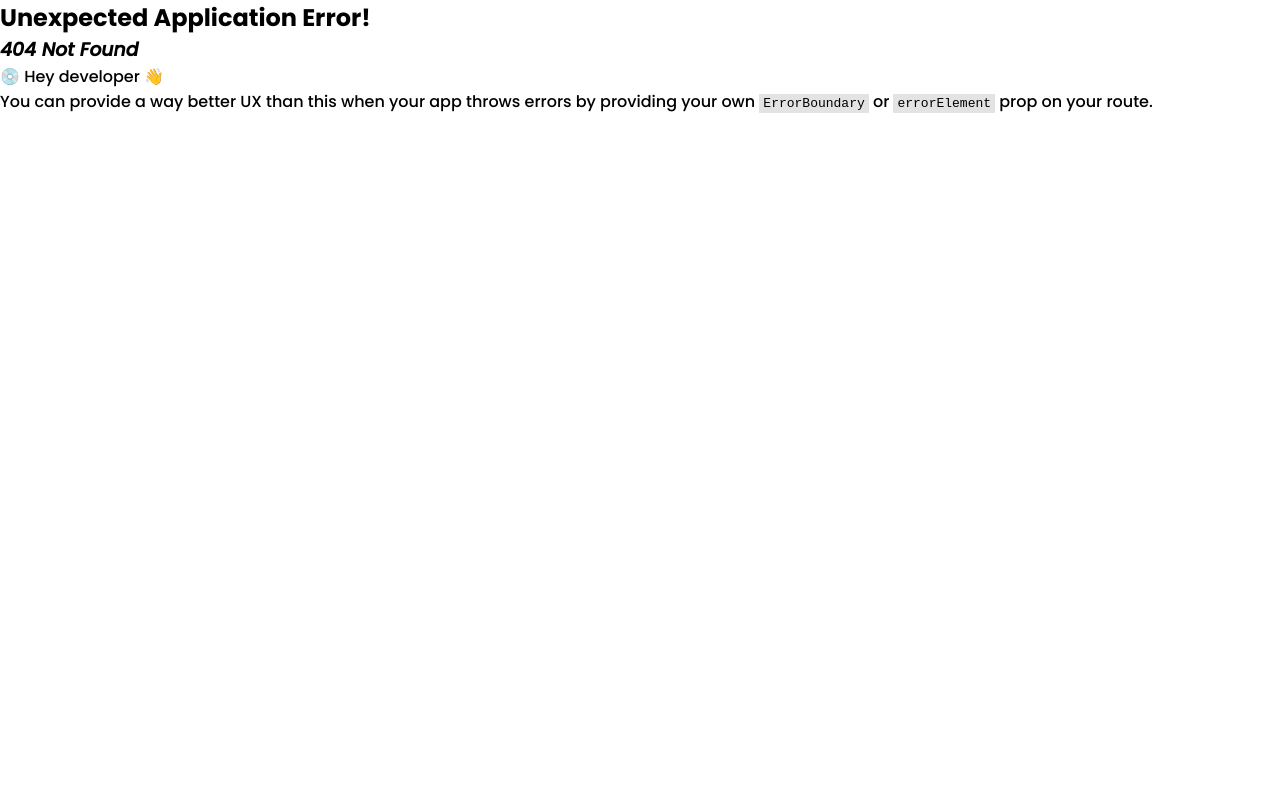
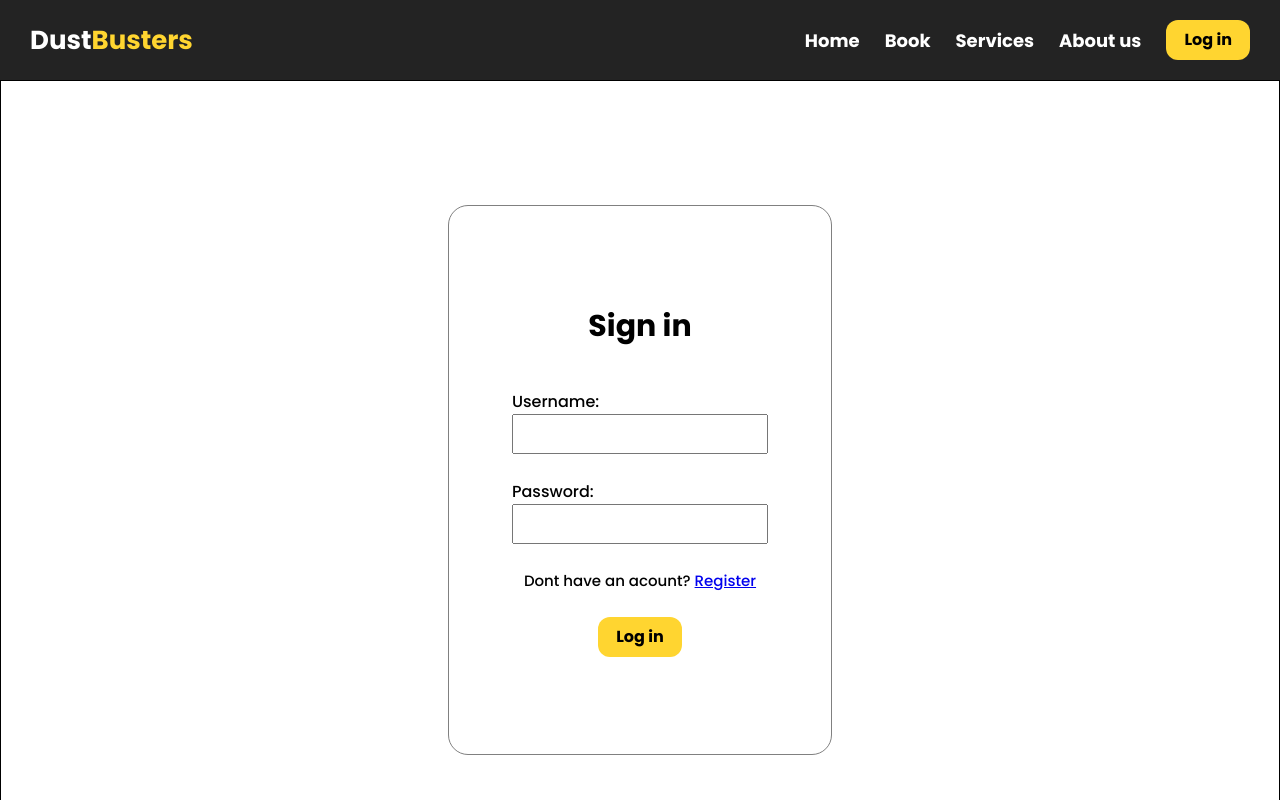
Before and after one commit to jonaelghid3y/DustBusters, a React (Vite) app: page /login in a window 1280 px wide. Before the commit this address had no page. Shown: the top 800 px of the page. Built offline with nearby package versions, Linux system fonts and the light colour scheme.

Commit message:
på början av login

```diff
--- a/src/Components/ImageDivs.css
+++ b/src/Components/ImageDivs.css
@@ -1,16 +1,19 @@
 @import url('https://fonts.googleapis.com/css2?family=Poppins:ital,wght@0,300;0,500;0,700;1,500&display=swap');
 
-.storybook-imageDivs--primary {
+.imageDiv{
     height: 300px;
     width: 300px;
     border-radius: 150px;
     box-shadow: 0px 0px 10px 0px rgba(0, 0, 0, 0.1);
     border: 4px solid #FFD530;
+    overflow: hidden;
+}
+
+.storybook-imageDivs--primary img {
+
     transition: 1s ease;
+    object-fit: cover;
 }
-/* .storybook-imageDivs--primary:hover{
-
-} */
 
 .storybook-imageDivs--small {
     height: 100px;
@@ -25,7 +28,6 @@
 }
 
 .storybook-imageDivs--large {
-
     height: 300px;
     width: 300px;
     border-radius: 150px;
--- a/src/Components/ImageDivs.jsx
+++ b/src/Components/ImageDivs.jsx
@@ -8,7 +8,11 @@ export const ImageDivs = ({ primary, src, size }) => {
     const mode = primary ? 'storybook-imageDivs--primary' : 'storybook-imageDivs--secondary';
     const sizeClass = `storybook-imageDivs--${size}`;
     return (
-        <motion.img className={`${mode} ${sizeClass}`} src={src} alt="Icon" />
+        <div className={`imageDiv ${mode}`}>
+
+            <motion.img whileHover={{scale:1.1}} className={` ${sizeClass}`} src={src} alt="Icon" />
+
+        </div>
     );
 };
 
--- a/src/Components/Nav.jsx
+++ b/src/Components/Nav.jsx
@@ -24,7 +24,7 @@ function Nav() {
                 <StyledLink to="/Services" className={`links ${location.pathname === "/Services" ? "active" : ""}`}>Services</StyledLink>
                 <StyledLink to="/Aboutus" className={`links ${location.pathname === "/Aboutus" ? "active" : ""}`}>About us</StyledLink>
 
-                <Link to="/Aboutus" id="linkButton"><Button primary size="small" label="Log in" /></Link>
+                <Link to="/login" id="linkButton"><Button primary size="small" label="Log in" /></Link>
             </StyledLänkcontainer>
         </StyledNav>
     )
--- /dev/null
+++ b/src/Pages/Login.jsx
@@ -0,0 +1,109 @@
+import React from 'react'
+import styled from 'styled-components'
+import { useState } from 'react';
+import { NavLink, Link, useLocation } from 'react-router-dom';
+import { FaBars } from 'react-icons/fa';
+
+import { Button } from '../Components/Button';
+import { motion } from 'framer-motion'
+
+function Login() {
+    return (
+        <StyledDiv>
+            <StyledReviewModal>
+                <StyledFormHeadline>
+                    Sign in
+                </StyledFormHeadline>
+                <StyledForm >
+                    <StyledFormDivs>
+                        <StyledLabel> Username:</StyledLabel>
+                        <StyledInput type="text" name='name' />
+                    </StyledFormDivs>
+                    <StyledFormDivs>
+                        <StyledLabel> Password:</StyledLabel>
+                        <StyledInput type="password" name='name' />
+                    </StyledFormDivs>
+                    <StyledP>Dont have an acount? <Link>Register</Link></StyledP>
+                    <Button primary size="small" label="Log in" />
+
+                </StyledForm>
+
+            </StyledReviewModal>
+        </StyledDiv>
+    )
+}
+const StyledDiv = styled.div`
+  width: 100%;
+  border: 1px solid black;
+  min-height: 100vh;
+  font-family: 'Poppins', sans-serif;
+  display: flex;
+  align-items: center;
+  justify-content: center;
+
+`
+const StyledReviewModal = styled(motion.div)`
+
+border: 1px solid gray;
+background-color: white;
+display: flex;
+align-items: center;
+justify-content: center;
+flex-direction: column;
+width: 30%;
+min-height: 550px;
+padding: 25px;
+border-radius: 20px;
+padding: 25px;
+gap: 20px;
+@media (max-width: 768px) {
+
+  width: 80%;
+  min-height: 600px;
+
+ }
+`
+const StyledForm = styled.form`
+  display: flex;
+  align-items: center;
+  flex-direction: column;
+  justify-content: flex-start;
+  border: 1px solid black
+  width: 80%;
+  height: 80%;
+  gap: 25px;
+
+`
+const StyledFormHeadline = styled.h3`
+
+font-size: 30px;
+margin-bottom: 20px;
+`
+
+const StyledFormDivs = styled.div`
+display: flex;
+align-items: flex-start;
+justify-content: center;
+flex-direction: column;
+`
+const StyledLabel = styled.label`
+
+`
+const StyledInput = styled.input`
+font-size: 16.5px;
+width: 20vw;
+height: 5vh;
+@media (max-width: 768px) {
+
+  width: 60vw;
+
+ }
+
+`
+const StyledP = styled.h3`
+font-size:15px;
+font-weight: normal;
+text-align: center;
+`
+
+export default Login
```
Also changed, not shown: src/main.jsx (+8 -0 lines).
